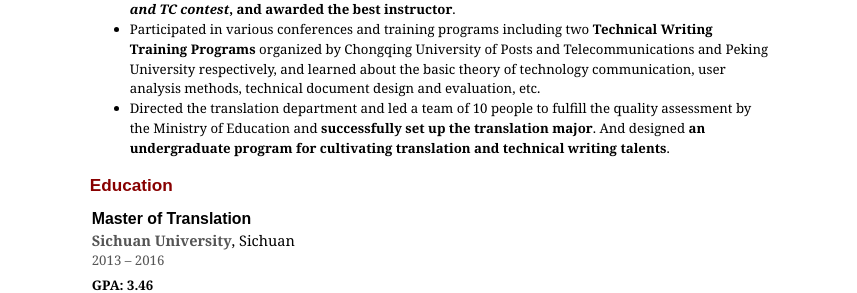
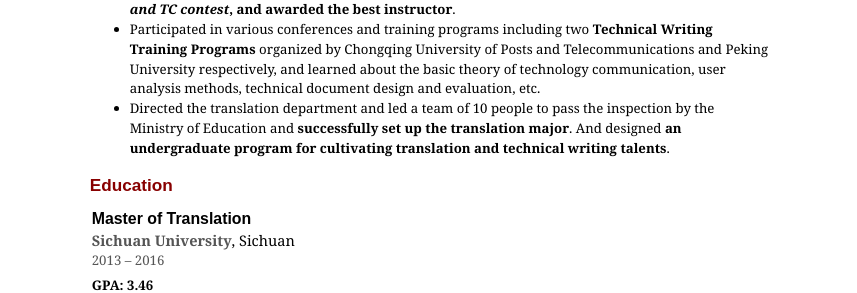
Before and after one commit to suntarliarzn/suntarliarzn.github.io, a Jekyll site: the page resume.html, which Jekyll copies as it is, in a window 1280 px wide. Shown: the part 545-838 px from the top of the page, without its empty margins (211-1068 px from the left). Built offline with Jekyll 4.4.1, drawn with Linux system fonts in a browser that asks for light colours; some web fonts are replaced.

Commit message:
2019.10.12 #1update

```diff
--- a/resume.html
+++ b/resume.html
@@ -183,7 +183,7 @@
 									<ul>
 <li>Teaching <i><b>translation, localization and technical writing courses</b></i>, leading students to use a variety of technical tools and basic technical writing principles to translate and localize subtitles, websites, software and other projects. Production of 18 video subtitles, 7 personal websites and various Chinese software. Instructed a student to win <b>the first prize of <i>the</i>&nbsp;<i>Peking University CAT and TC contest</i>, and awarded the best instructor</b>.</li>
 <li>Participated in various conferences and training programs including two<b> Technical Writing Training Programs</b> organized by Chongqing University of Posts and Telecommunications and Peking University respectively, and learned about the basic theory of technology communication, user analysis methods, technical document design and evaluation, etc.</li>
-<li>Directed the translation department and led a team of 10 people to fulfill the quality assessment by the Ministry of Education and <b>successfully set up the translation major</b>. And designed <b>an undergraduate program for cultivating translation and technical writing talents</b>.</li>
+<li>Directed the translation department and led a team of 10 people to pass the inspection by the Ministry of Education and <b>successfully set up the translation major</b>. And designed <b>an undergraduate program for cultivating translation and technical writing talents</b>.</li>
 </ul>
 								</div>
 							</div>
```
